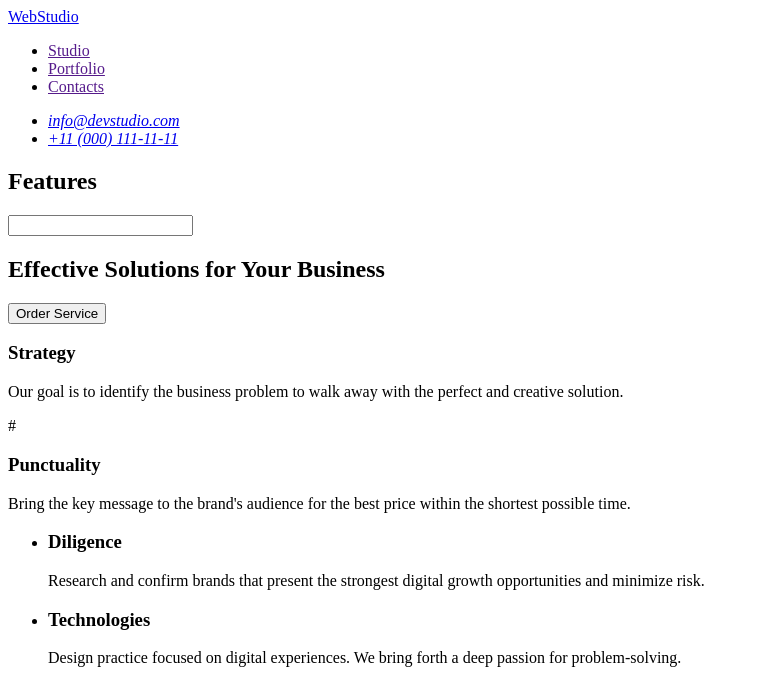
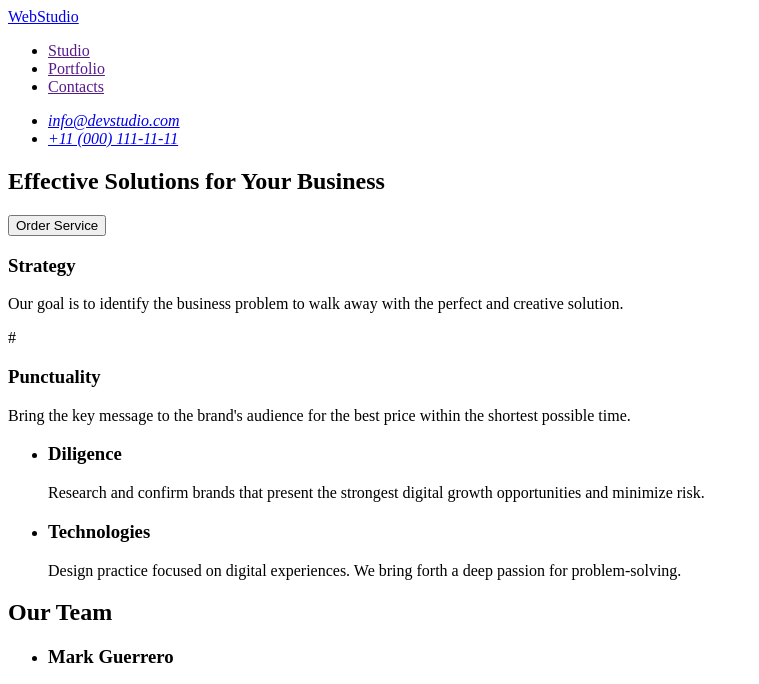
Before and after one commit to AnnaPoshtar/fs-103, a plain HTML site: page index.html in a window 1280 px wide. Shown: the top 684 px of the page, without its empty margins (0-759 px from the left). Drawn offline with Linux system fonts and the light colour scheme.

Commit message:
Update index.html

```diff
--- a/index.html
+++ b/index.html
@@ -34,7 +34,7 @@
     </header>
     <main>
       <section>
-        <h2> Features</h2><input>
+        <h2 hidden> Features</h2>
         <h1>Effective Solutions
             for Your Business</h1>
             <button type="button">Order Service</button>
```
